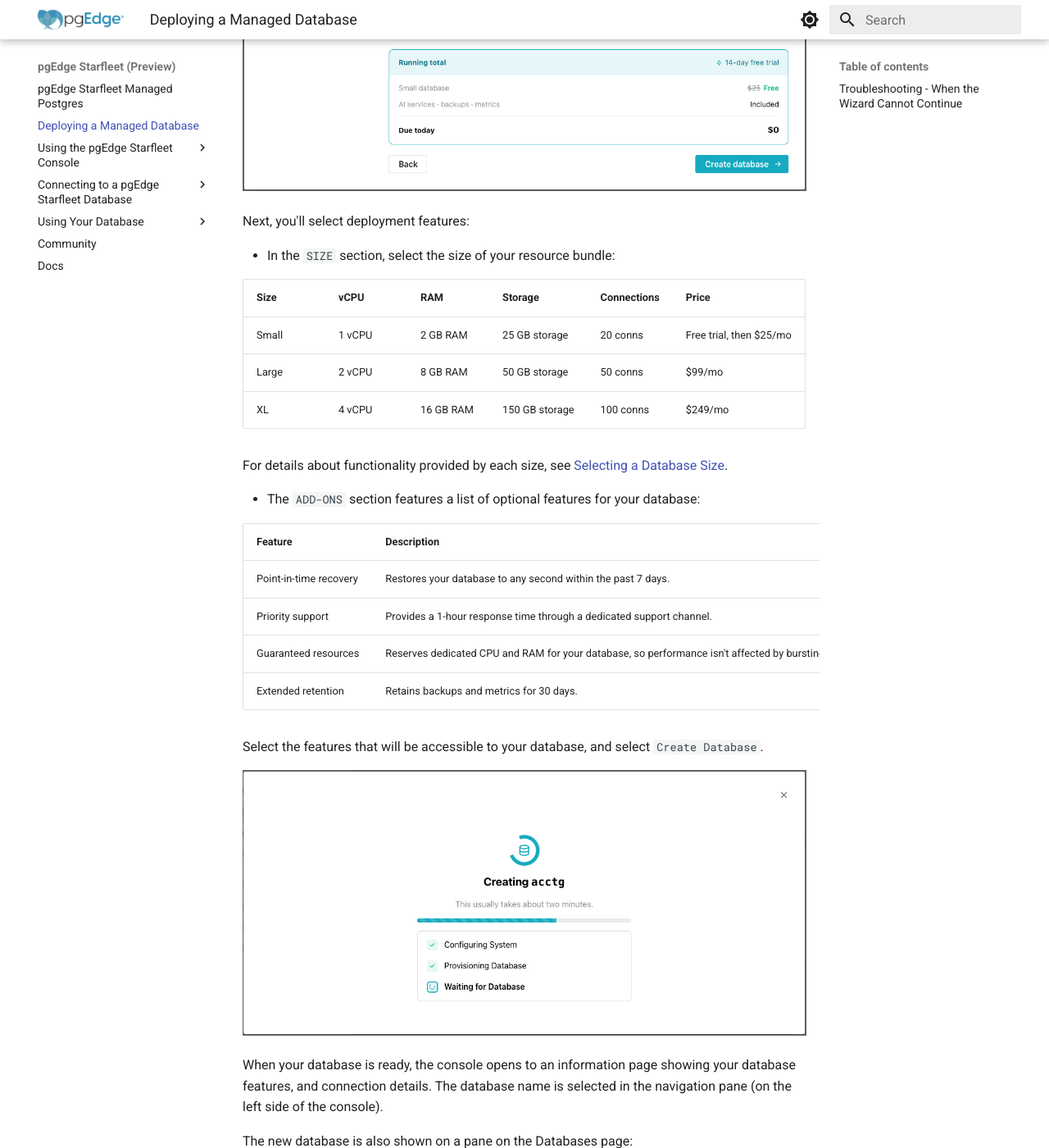
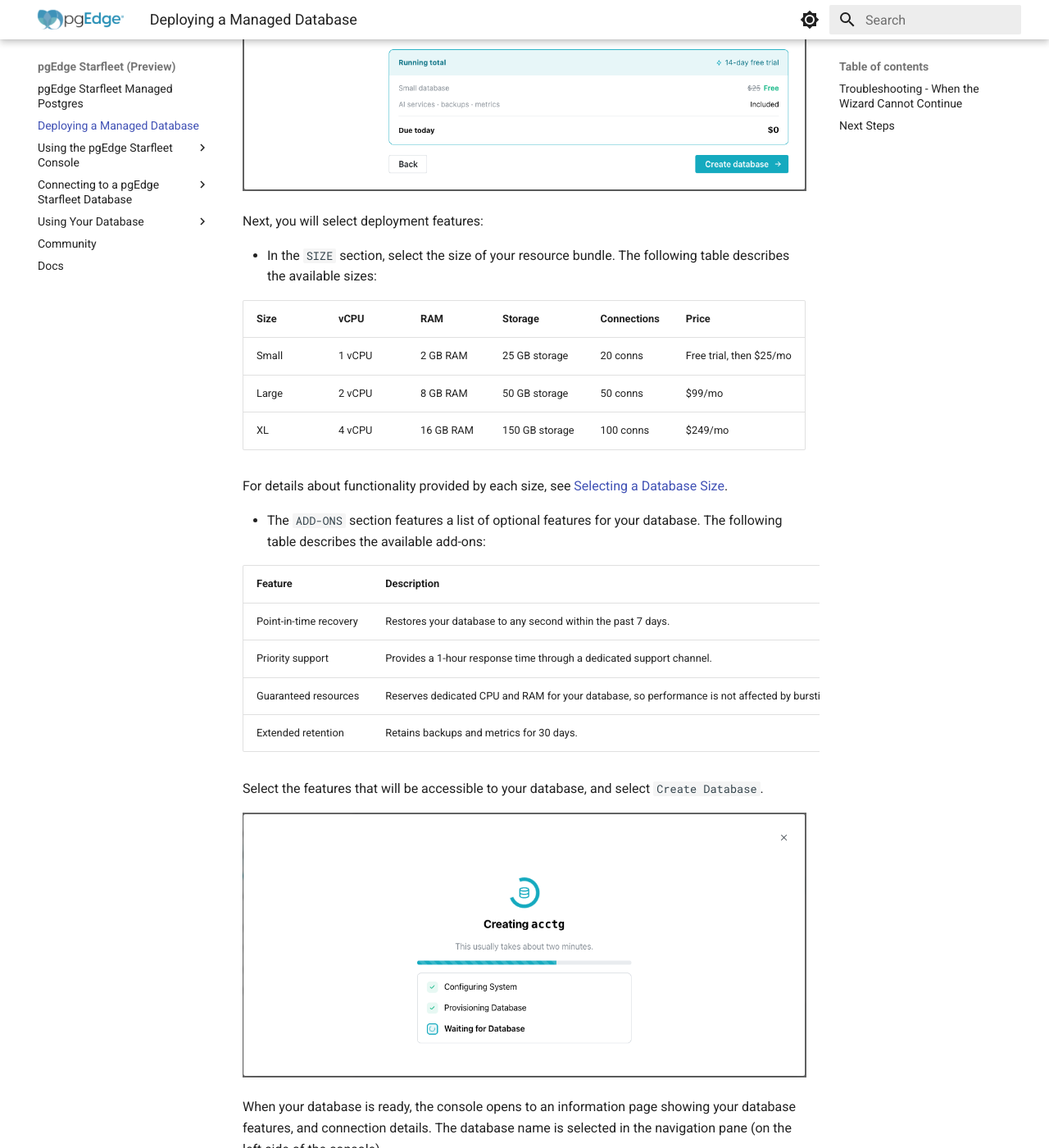
Before and after one commit to pgEdge/pgedge-starfleet-docs, an MkDocs documentation site: the page built from docs/managed/creating_managed.md, in a window 1280 px wide and 1400 px high, scrolled down 1782 px. Shown: the whole window at 82% size. Built offline with MkDocs 1.6.1 and Material for MkDocs 9.7.7, drawn with Linux system fonts in a browser that asks for light colours; some of the changed text lies outside the part shown.

Commit message:
Fix formal voice, table intros, and add Next Steps to creating_managed.md

```diff
--- a/docs/managed/creating_managed.md
+++ b/docs/managed/creating_managed.md
@@ -9,7 +9,7 @@ Select the `Create your first database` button to continue.
 
 ![Step one - name your database and choose regions](../images/sf_deploy_one.png)
 
-In the first step, you'll provide details about the database:
+In the first step, you will provide details about the database:
 
 - Provide a name for the database in the `Database name` field.
 - Use the `Region` drop-down to select the region in which the database will
@@ -20,9 +20,10 @@ After completing the dialog, click `Continue`.
 
 ![Step two - select features for your database](../images/sf_deploy_two.png)
 
-Next, you'll select deployment features:
+Next, you will select deployment features:
 
-- In the `SIZE` section, select the size of your resource bundle:
+- In the `SIZE` section, select the size of your resource bundle. The
+  following table describes the available sizes:
 
  | Size | vCPU | RAM | Storage | Connections | Price |
  |------|------|-----|---------|-------------|-------|
@@ -33,13 +34,14 @@ Next, you'll select deployment features:
   For details about functionality provided by each size, see
   [Selecting a Database Size](../using_database/sizes.md).
 
-- The `ADD-ONS` section features a list of optional features for your database:
+- The `ADD-ONS` section features a list of optional features for your
+  database. The following table describes the available add-ons:
 
  | Feature | Description | Price |
  |---------|--------------|-------|
  | Point-in-time recovery | Restores your database to any second within the past 7 days. | +$15/mo |
  | Priority support | Provides a 1-hour response time through a dedicated support channel. | +$49/mo |
- | Guaranteed resources | Reserves dedicated CPU and RAM for your database, so performance isn't affected by bursting contention from other workloads. | +$40/mo |
+ | Guaranteed resources | Reserves dedicated CPU and RAM for your database, so performance is not affected by bursting contention from other workloads. | +$40/mo |
  | Extended retention | Retains backups and metrics for 30 days. | +$10/mo |
 
 Select the features that will be accessible to your database, and select
@@ -81,3 +83,19 @@ The wizard displays a message when a step fails:
 
 * `Couldn't create your database` means the create request itself failed.
   The panel displays the reason, as well as `Try again` and `Back` buttons.
+
+## Next Steps
+
+These pages cover related tasks that build on creating your database:
+
+* The [Selecting or Modifying the Database Size](../using_database/sizes.md)
+  document describes each size tier in detail.
+* The [Managing Database Roles](../using_database/roles.md) document
+  explains the `admin` and `app` roles your database includes.
+* The
+  [Loading Data into Your pgEdge Starfleet Database](../using_database/loading_data.md)
+  document explains how to load a schema and data into your new database.
+* The [Enabling and Using the MCP Server](../serving_ai_content/mcp.md)
+  document describes the MCP add-on.
+* The [Enabling and Using the RAG Server](../serving_ai_content/rag.md)
+  document describes the RAG add-on.
```
